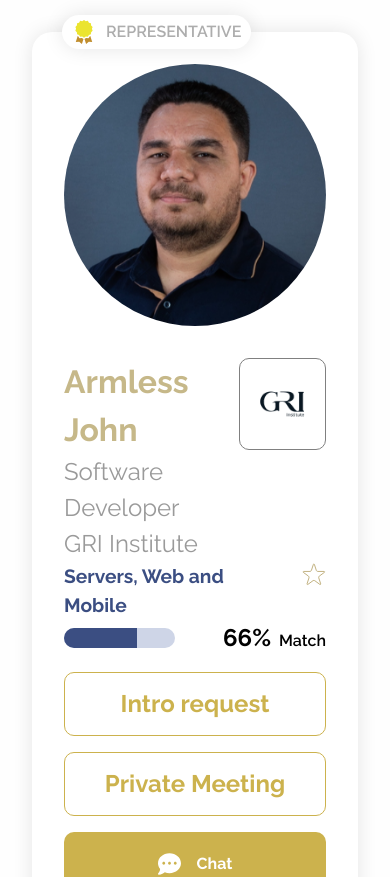
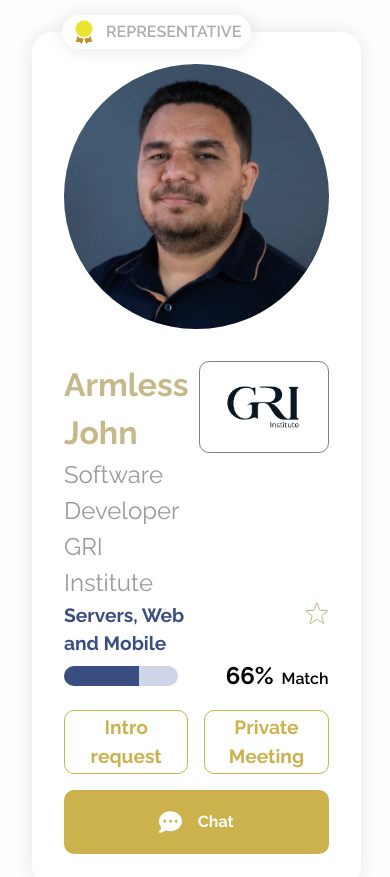
Before and after one commit to apeetec/componenteReact, a React (Vite) app: page / in a window 390 px wide. Shown: the top 877 px of the page. Built offline with nearby package versions, Linux system fonts and the light colour scheme.

Commit message:
Tornando responsivo

```diff
--- a/src/App.css
+++ b/src/App.css
@@ -7,7 +7,6 @@
 #root {
   max-width: 1280px;
   margin: 0 auto;
-  padding: 2rem;
   text-align: center;
   width: 100%;
   background-color: #fefefe;
@@ -40,8 +39,9 @@
     animation: logo-spin infinite 20s linear;
   }
 }
-
-.card {background-color: #fff;padding: 2rem;width: 100%;max-width: 754px;margin: 0 auto;border-radius: 20px;position: relative;}
+.flex-box{display: flex;flex-wrap: wrap;padding: 1rem;}
+.card-box{padding: 1rem;flex: 1 0 50%;}
+.card {background-color: #fff;padding: 2rem;width: 100%;margin: 0 auto;border-radius: 20px;position: relative;}
 .content{display: grid;grid-template-columns: 180px 1fr;grid-gap: 2rem;}
 .texts{display: grid;}
 .representative{position: absolute;display: flex;padding: 5px 10px;gap: 10px;background-color: #fff;left: 30px;border-radius: 20px;top: -17px;}
@@ -51,7 +51,7 @@ h1{color: #c6b889;font-weight: 700;text-align: left;font-size: 2rem;}
 .profile-picture img{width: 100%;display: block;box-sizing: border-box;border-radius: 50%;object-fit: contain;}
 .logo-container{border: 1px solid grey;height: 92px;border-radius: 10px;overflow: hidden;float: right;padding: 12px;}
 .logo-container img{display: block;object-fit: contain;height: 100%;margin: 0 auto;}
-.single{display: grid;grid-template-columns: 2fr 1fr;}
+.single{display: grid;grid-template-columns: 2fr 130px;grid-gap: 10px;}
 .tools{color: #3b4e82;text-align: left;font-size: 1.2rem;font-weight: 700;}
 .panel {grid-column: span 3 / span 3;grid-row-start: 3;display: flex;flex-direction: column;gap: 1rem;}
 .controls{display: flex;gap: 3rem;align-items: center;}
@@ -60,7 +60,7 @@ h1{color: #c6b889;font-weight: 700;text-align: left;font-size: 2rem;}
 .text-percent{font-weight: 600;}
 strong{font-weight: bold;font-size: 1.5rem;}
 .buttons{display: flex;gap: 1rem;}
-.buttons a{display: flex;justify-content: center;padding: 1rem;border-radius: 10px;font-size: 1.5rem;}
+.buttons a{display: flex;justify-content: center;padding: 1rem;border-radius: 10px;font-size: 1.2rem;}
 .btn-large-border{border: 1px solid #ccb24d;color: #ccb24d;font-weight: 700;flex: 1 0 37.777%;    height: 4rem;align-items: center;}
 .btn-large{flex: 1 0 20%;background-color: #ccb24d;font-weight: 700;color: #fff;gap: 15px;transition: ease-in-out .8s;display: flex;align-items: center;justify-content: center;border-radius: 10px;border: none;height: 4rem;align-items: center;}
 .btn-large:hover{transform: scale(1.1);}
--- a/src/App.jsx
+++ b/src/App.jsx
@@ -11,7 +11,11 @@ function App() {
 
   return (
     <>
+    <div className="flex-box">
       <Card/>
+      <Card/>
+      <Card/>
+    </div>
     </>
   )
 }
--- a/src/components/Card.jsx
+++ b/src/components/Card.jsx
@@ -5,6 +5,7 @@ const Card = () => {
     return (
 
         <>
+        <div className="card-box">
             <div className="card shadow-[0px_0px_20px_0px_rgba(0,_0,_0,_0.1)] aqui">
                 <div className="representative shadow-[0px_0px_20px_0px_rgba(0,_0,_0,_0.1)]">
                     <img src="./img/medalha.svg" alt="Medalha" />
@@ -58,6 +59,7 @@ const Card = () => {
                     </div>
                 </div>
             </div>
+        </div>
         </>
 
     );
```
Lines whose indentation alone changed are shown as unchanged.
